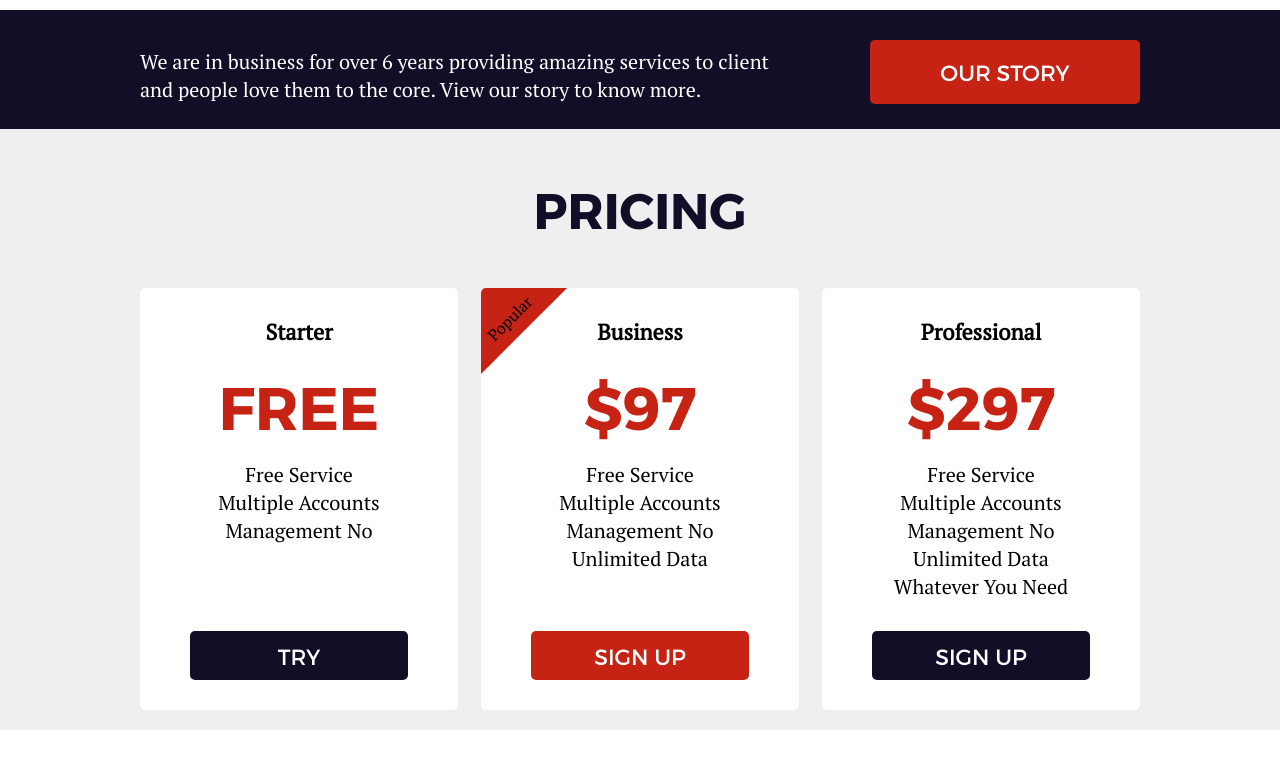
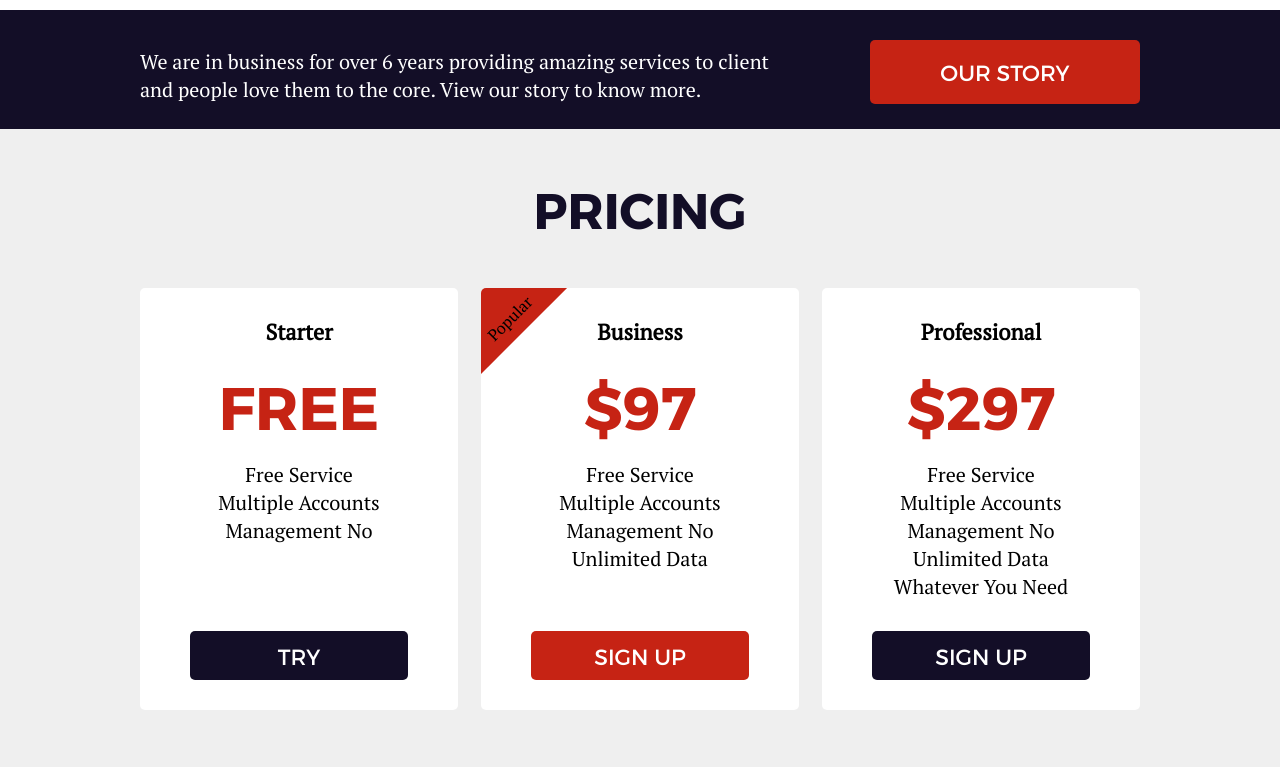
Before and after one commit to roman-stepanov/automotive, a website: page index.html in a window 1280 px wide. Shown: the part 1160-1927 px from the top of the page. Drawn offline with nearby package versions, Linux system fonts and the light colour scheme; files that its build step writes are made by us from their sources.

Commit message:
Увеличил отступ в разедел pricing

```diff
--- a/less/blocks/pricing.less
+++ b/less/blocks/pricing.less
@@ -4,7 +4,7 @@
 
 .pricing__container {
   margin: 0 auto;
-  padding: 40px 0px 0px 0px;
+  padding: 40px 0px 40px 0px;
   width: @min-width;
 }
 
```
